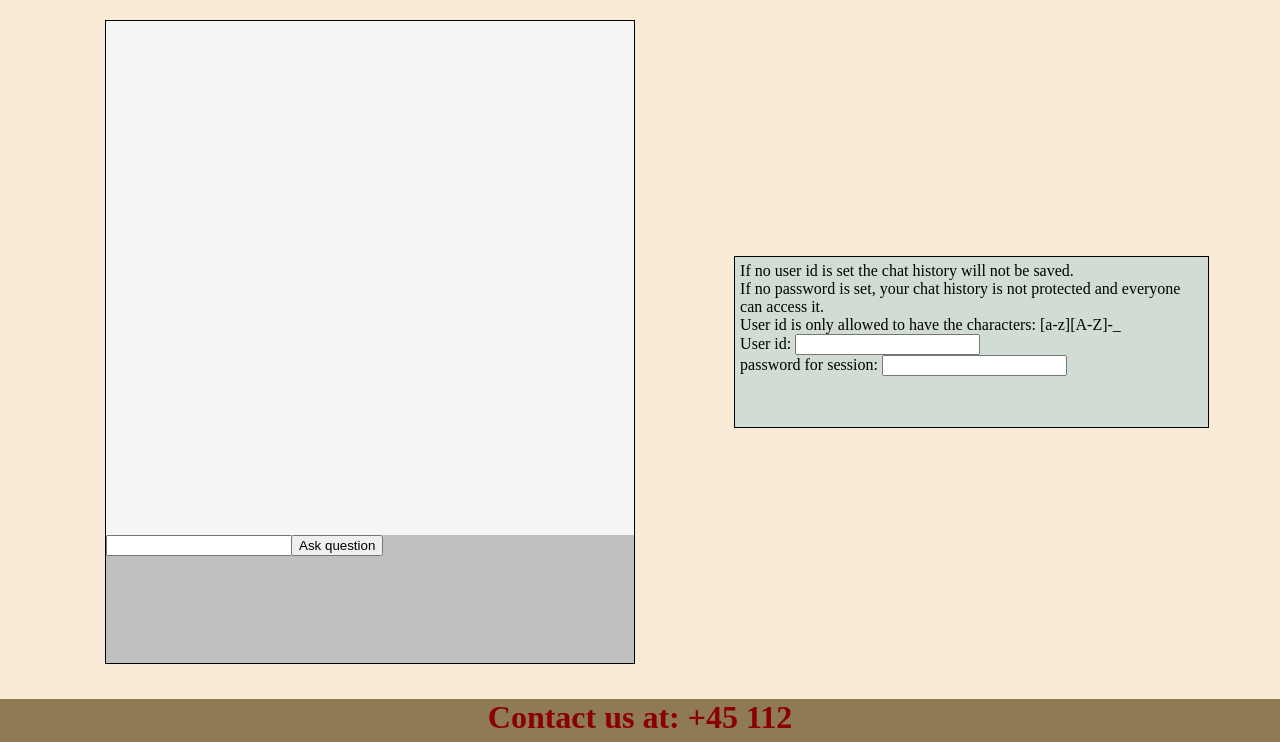
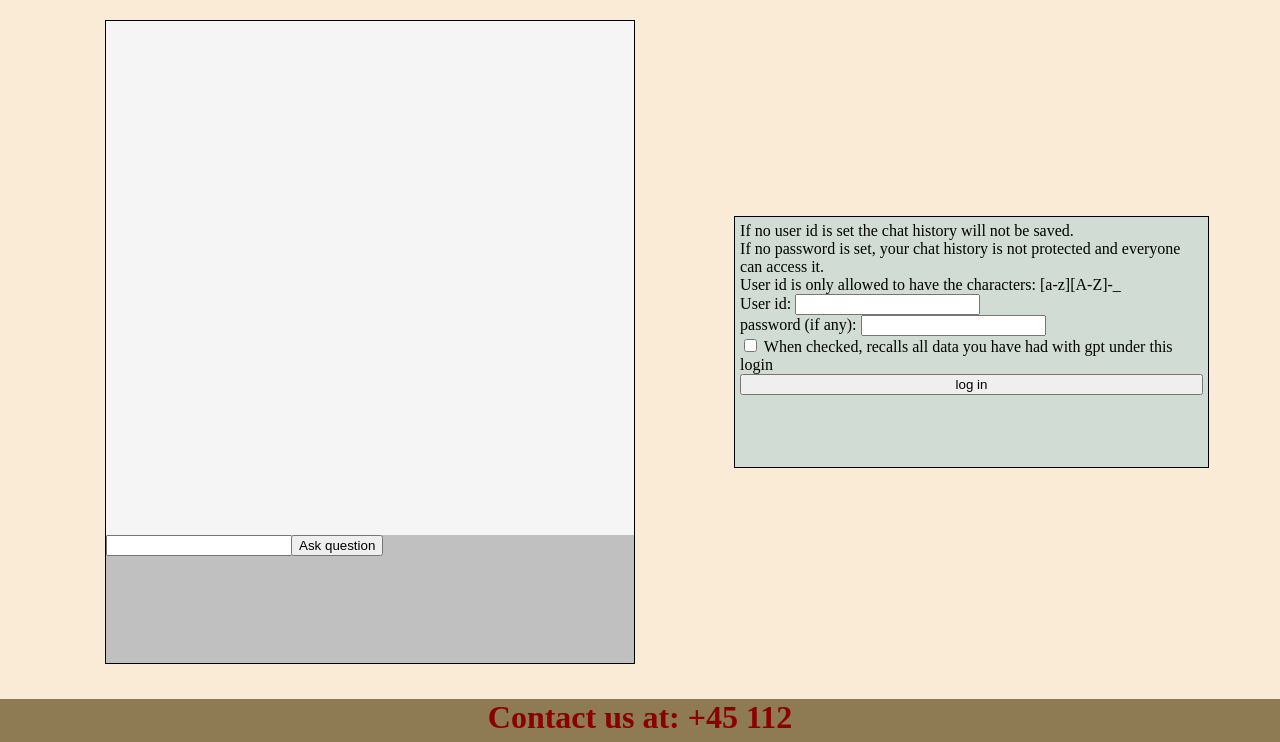
Before and after one commit to KarlHolt/JobInterviewExercise, a plain HTML site: page index.html in a window 1280 px wide. Shown: the part 58-800 px from the top of the page. Drawn offline with Linux system fonts and the light colour scheme.

Commit message:
all that is missing is the frotend retrive of the messages to get the rest of the database.

```diff
--- a/home.css
+++ b/home.css
@@ -99,7 +99,7 @@ body {
 
 #login_box {
 	padding: 5px;
-	height: 10em;
+	height: 15em;
 	width: 75%;
 	background-color: #d1ddd4;
 	display: flex;
--- a/index.html
+++ b/index.html
@@ -35,9 +35,14 @@
 					<input type="text" name="user_id" id="user_id_inputfield">
 				</div>
 				<div id="password_box">
-					password for session:
+					password (if any):
 					<input type="text" name="password" id="password_inputfield">
 				</div>
+				<div id="retrieve">
+					<input type="checkbox" id="retrieve" name="retrieve" value="retrieve">
+					<label for="retrieve">When checked, recalls all data you have had with gpt under this login</label><br>
+				</div>
+				<button type="button">log in</button>
 			</div>
 		</div>
 	</div>
```
